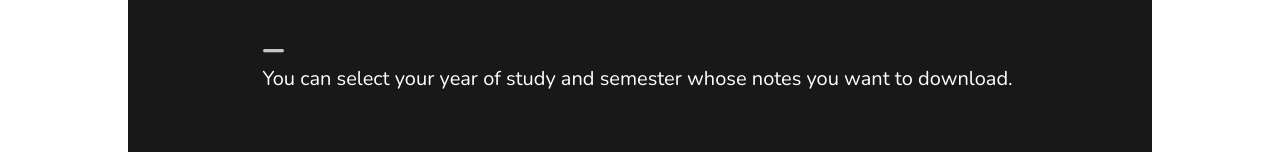
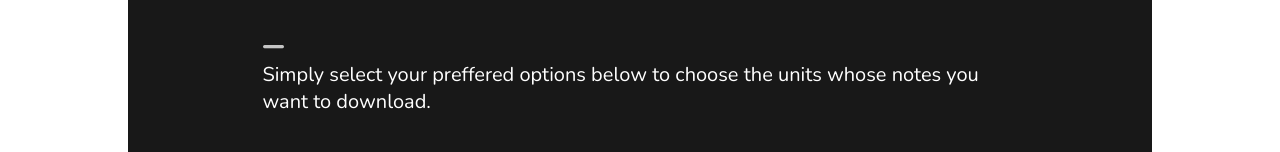
Before and after one commit to PaulMaiyaniSerian/notes_frontend, a Vue app: page / in a window 1280 px wide. Shown: the part 265-417 px from the top of the page. Built offline with nearby package versions, Linux system fonts and the light colour scheme; no server answers.

Commit message:
edited the header info

```diff
--- a/src/components/UnitParent.vue
+++ b/src/components/UnitParent.vue
@@ -194,8 +194,8 @@ onMounted(() => {
           <span class="under_score">_</span>
         </p>
         <span class="info_desc">
-          You can select your year of study and semester whose notes you want to
-          download.
+          Simply select your preffered options below to choose the units whose
+          notes you want to download.
         </span>
       </div>
 
```
